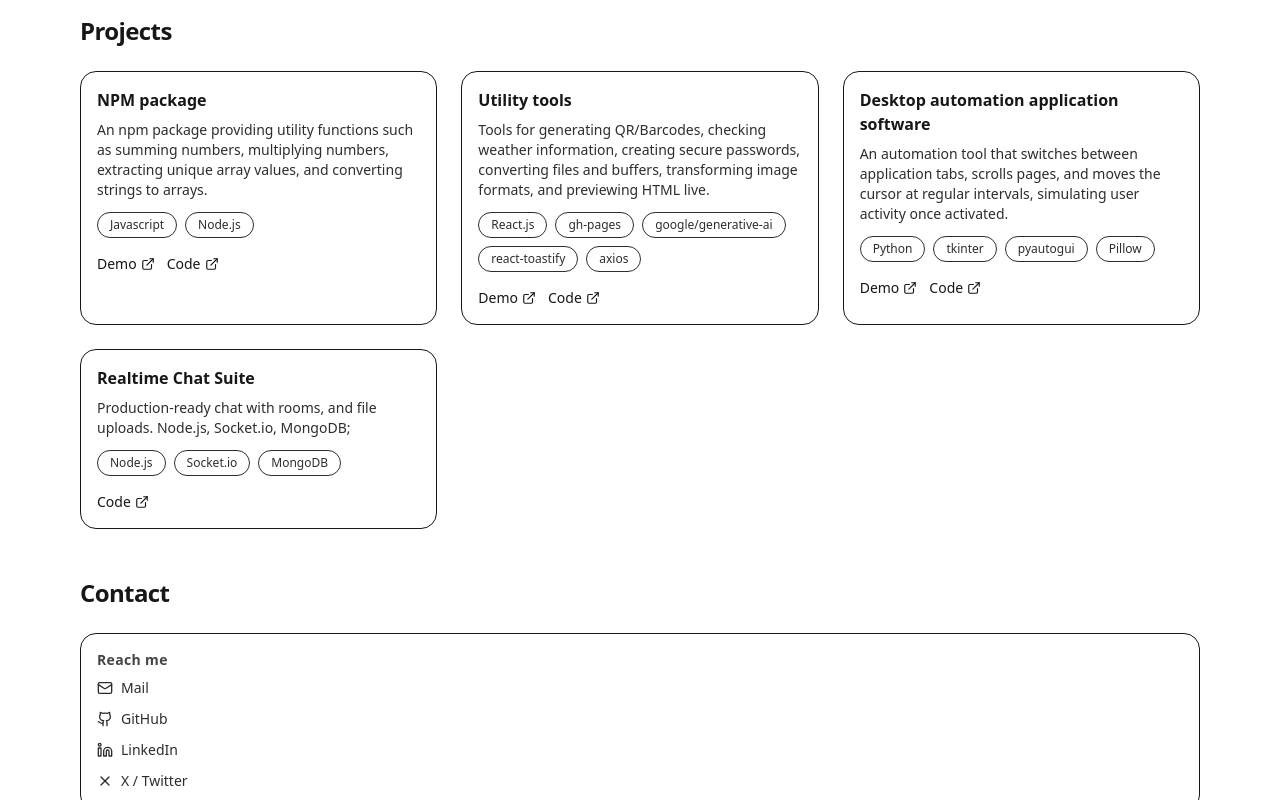
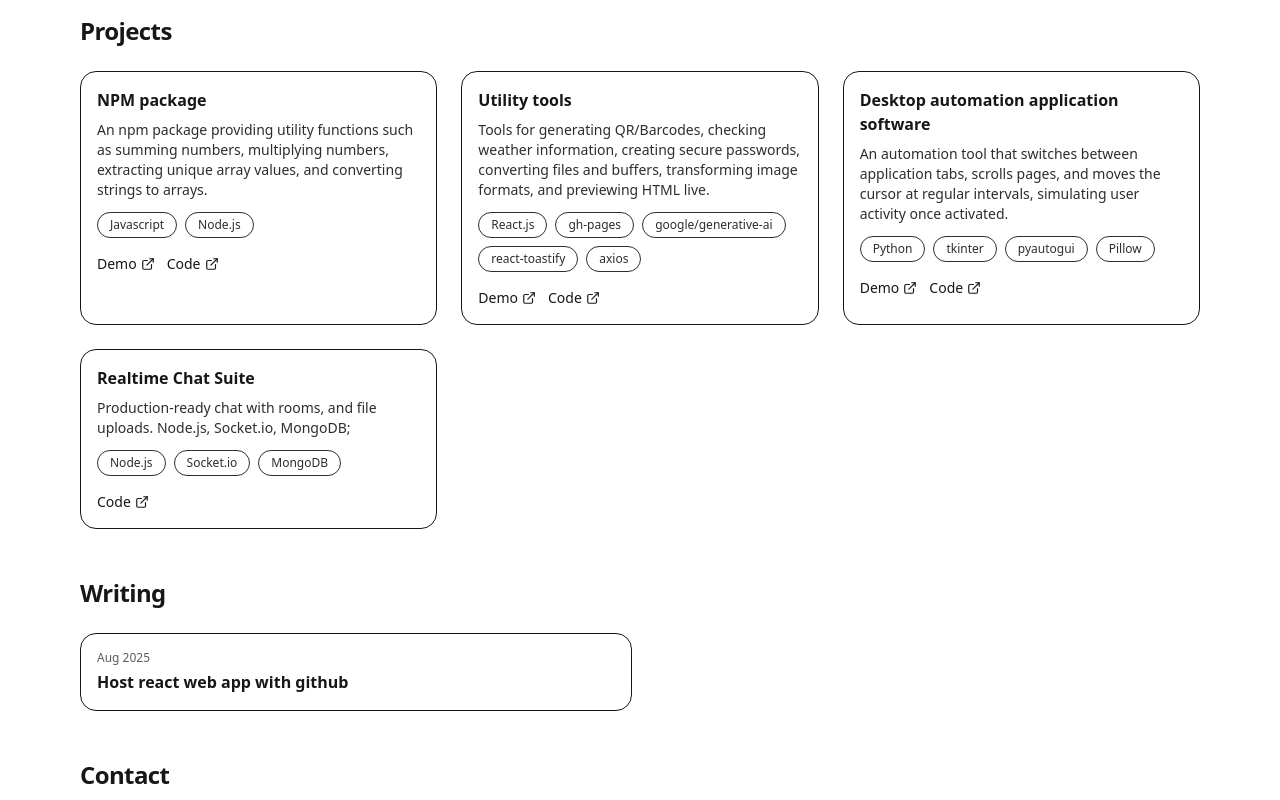
Before and after one commit to kunndnn/portfolio, a React (Vite) app: page / in a window 1280 px wide. Shown: the part 2000-2800 px from the top of the page. Built offline with nearby package versions, Linux system fonts and the light colour scheme.

Commit message:
writings added

```diff
--- a/src/App.jsx
+++ b/src/App.jsx
@@ -4,7 +4,7 @@ import About from "./components/About";
 import Skills from "./components/Skills";
 import Experience from "./components/Experience";
 import Projects from "./components/Projects";
-// import Writing from "./components/Writing";
+import Writing from "./components/Writing";
 import Contact from "./components/Contact";
 import Footer from "./components/Footer";
 import { useTheme } from "./theme-context";
@@ -28,7 +28,7 @@ export default function PortfolioApp() {
           <Skills />
           <Experience />
           <Projects />
-          {/* <Writing /> */}
+          <Writing />
           <Contact />
         </div>
         <Footer />
--- a/src/components/Navbar.jsx
+++ b/src/components/Navbar.jsx
@@ -12,6 +12,7 @@ export default function Navbar() {
     { id: "skills", label: "Skills" },
     { id: "experience", label: "Experience" },
     { id: "projects", label: "Projects" },
+    { id: "writing", label: "Writing" },
     { id: "contact", label: "Contact" },
   ];
 
--- a/src/components/Writing.jsx
+++ b/src/components/Writing.jsx
@@ -6,16 +6,18 @@ export default function Writing() {
     <Section id="writing" title="Writing">
       <div className="grid gap-4 md:grid-cols-2">
         {DATA.posts.map((post) => (
+          <span key={post.href}
+            onClick={() => window.open(post.href, "_blank")}
+            className="rounded-2xl border hover:shadow-sm cursor-pointer">
             <motion.div
               key={post.title}
               whileHover={{ y: -4 }}
-            className="group relative overflow-hidden rounded-2xl border p-4"
+              className="group relative overflow-hidden rounded-2xl p-4"
             >
               <div className="text-xs opacity-70">{post.date}</div>
               <div className="mt-1 text-base font-semibold">{post.title}</div>
             </motion.div>
-          // <a key={post.href} href={post.href} className="rounded-2xl border p-4 hover:shadow-sm">
-          // </a>
+          </span>
         ))}
       </div>
     </Section>
--- a/src/constants.js
+++ b/src/constants.js
@@ -173,14 +173,9 @@ export const DATA = {
   // --- Writing
   posts: [
     {
-      title: "Taming Backpressure in Node.js Streams",
+      title: "Host react web app with github",
       date: "Aug 2025",
-      href: "https://yourblog.com/node-streams-backpressure",
-    },
-    {
-      title: "A Practical Guide to MongoDB Transactions",
-      date: "Aug 2025",
-      href: "https://yourblog.com/mongodb-transactions",
+      href: "https://kunndnn.github.io/blogs/#/post/host-react-app-with-github",
     },
   ],
   // --- CTA assets
```
Lines whose indentation alone changed are shown as unchanged.
